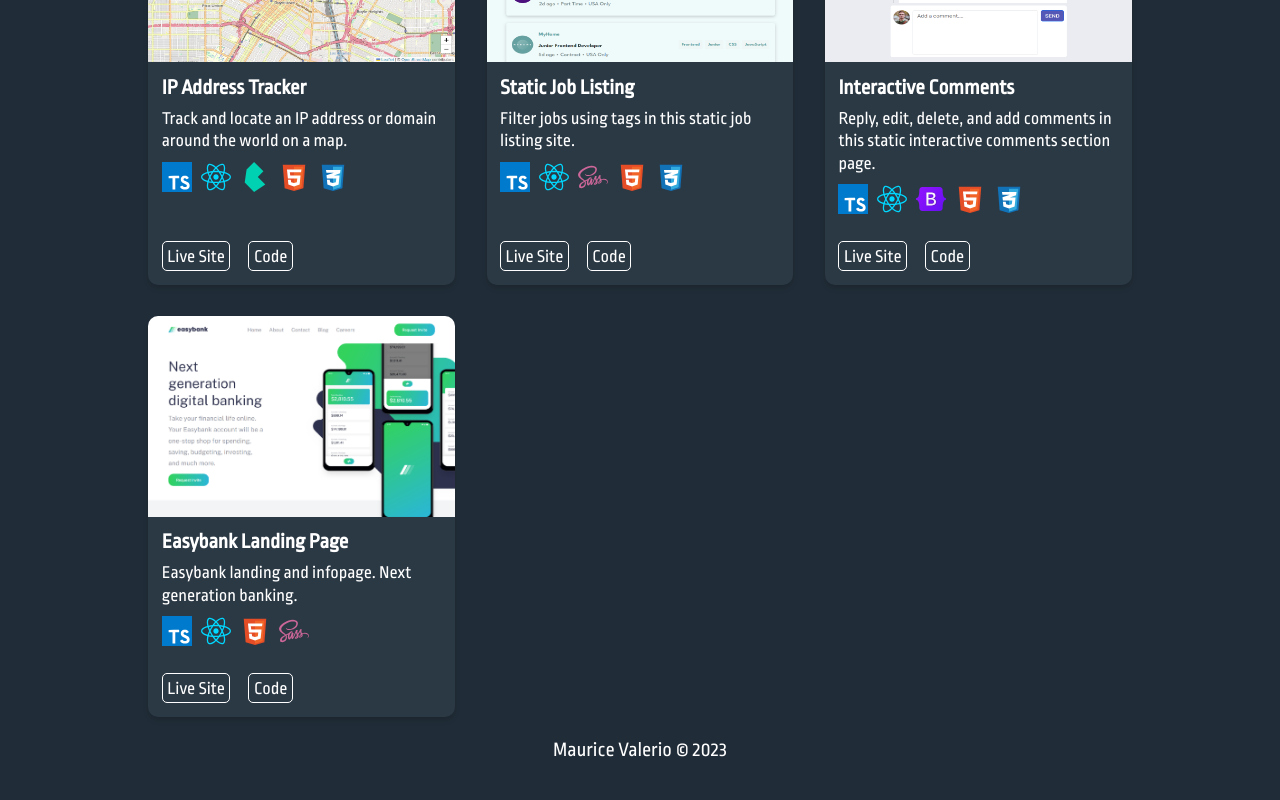
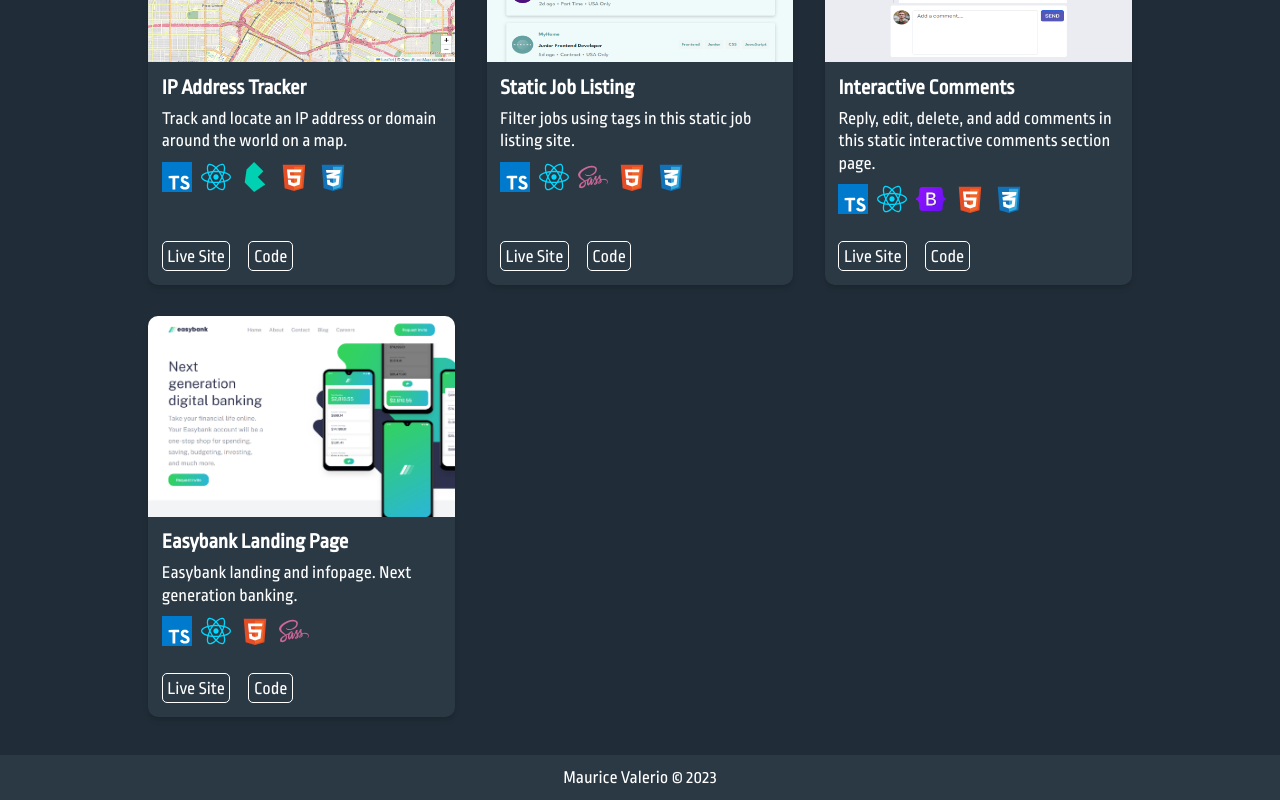
Before and after one commit to mauricevalerio/portfolio, a React (Vite) app: page / in a window 1280 px wide. Shown: the part 1628-2428 px from the top of the page. Built offline with nearby package versions, Linux system fonts and the light colour scheme.

Commit message:
Modified footer styling and content

```diff
--- a/src/App.jsx
+++ b/src/App.jsx
@@ -6,12 +6,15 @@ import Projects from './components/Projects'
 
 export default function App() {
   return (
-    <div className='page-animation'>
-      <Header />
-      <About />
-      <Skills />
-      <Projects />
+    <>
+      <main className='page-animation'>
+        <Header />
+        <About />
+        <Skills />
+        <Projects />
+      </main>
+
       <Footer />
-    </div>
+    </>
   )
 }
--- a/src/scss/index.scss
+++ b/src/scss/index.scss
@@ -17,6 +17,9 @@ html {
 body {
     background-color: base.$background-color;
     font-family: 'Ropa Sans', sans-serif;
+}
+
+main {
     padding: 1.125rem;
     max-width: 1024px;
     margin: 0 auto;
@@ -48,8 +51,7 @@ body {
     max-width: 400px;
 }
 
-.about,
-.footer {
+.about {
     p {
         @include base.header-text($font-size: 1.135rem, $line-height: 1.5);
     }
@@ -58,6 +60,12 @@ body {
 .footer {
     margin-top: 1rem;
     text-align: center;
+    padding: .5rem 0;
+    background-color: base.$element-color;
+
+    p {
+        @include base.header-text($font-size: 1rem, $line-height: 1.5);
+    }
 }
 
 .social-container {
```
